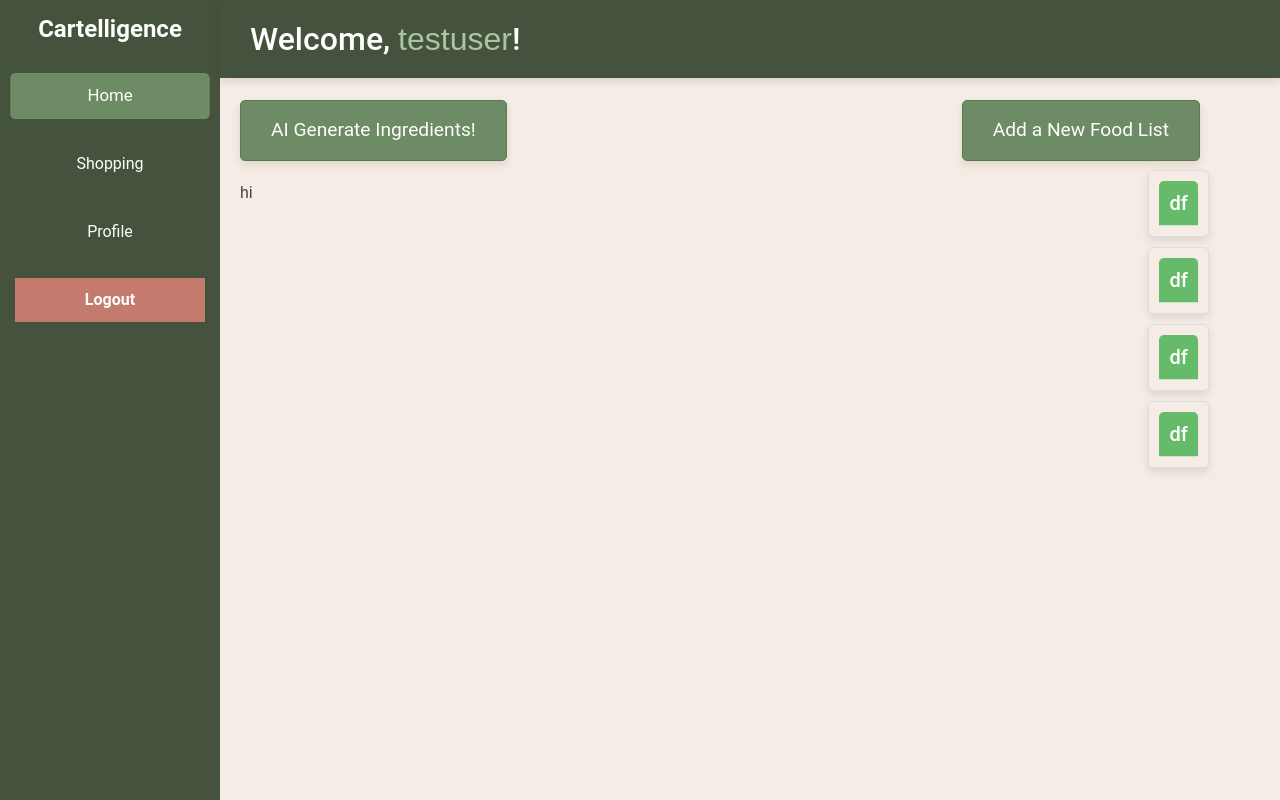
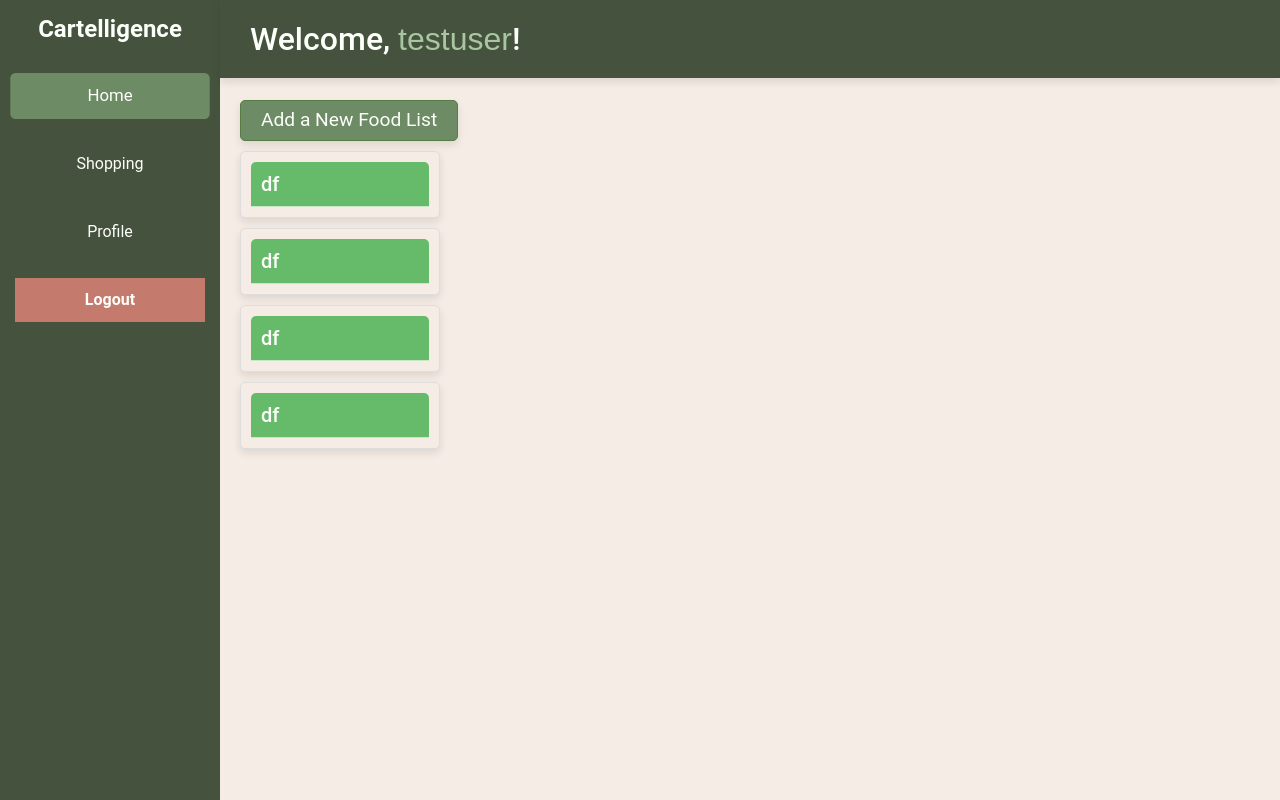
Before and after one commit to alephnull07/Cartelligence, a Flask app: page /dashboard in a window 1280 px wide. Run offline with Flask 3, Linux system fonts and the light colour scheme; a user stored in the database is signed in; some libraries are stand-ins or nearby versions.

Commit message:
Reverted unintended commit changes

```diff
--- a/app.py
+++ b/app.py
@@ -6,12 +6,14 @@ from flask_migrate import Migrate
 import google.generativeai as genai
 import time
 import json
+from dotenv import load_dotenv
+import os
 
 app = Flask(__name__)
 app.config['SECRET_KEY'] = 'secret-key'
 app.config['SQLALCHEMY_DATABASE_URI'] = 'sqlite:///database.db'
 model = genai.GenerativeModel('gemini-pro')
-genai.configure(api_key="key")
+genai.configure(api_key=os.getenv('GEMINI_API_KEY'))
 generation_config = {
         "temperature": 1,
         "top_p": 0.95,
@@ -257,17 +259,14 @@ def most_popular_item():
     popular_item = get_most_popular_item()
     return jsonify({"most_popular_item": popular_item})
 
-@app.route('/generate_ai_list', methods=['POST'])
+@app.route('/generate_recipe', methods=['POST'])
 @login_required
-def generate_ai_list():
-    from gemini_api import generateList
+def generate_recipe():
+    from gemini_api import generateRecipe
 
-    ai_response = generateList(current_user.dietary, current_user.budget)
-    foods = ai_response.split(",")
-    print(foods)
+    instructions, ingredients = generateRecipe(current_user.dietary, current_user.budget)
 
-
-    return jsonify(foods)
+    return jsonify({"instructions": instructions, "ingredients": ingredients})
 
 @app.route('/submit_alternative', methods=['POST'])
 @login_required
--- a/static/css/styles.css
+++ b/static/css/styles.css
@@ -75,6 +75,19 @@ body.has-topbar .main-content {
     margin-bottom: 20px;
 }
 
+.header-container {
+    display: flex;
+    flex-direction: row;
+    justify-content: space-evenly;
+}
+
+.recipe-container {
+    display: flex;
+    flex-direction: row;
+    justify-content: space-between;
+
+}
+
 /* Card Styles */
 .grocery-list-card {
     max-width: 200px; /* Adjust the width as needed */
@@ -115,14 +128,11 @@ body.has-topbar .main-content {
 .card-body form {
     margin-top: 10px;
 }
+
 .cards-container {
     display: block;
-    padding: 20px;
-    margin-top: 20px;
-    position:absolute;
-    top:15%;
-    right:4%;
-
+    margin-top: 6px;
+    position: relative;
 }
 
 /* Button Styles */
@@ -130,13 +140,11 @@ body.has-topbar .main-content {
 
 /* Style for the "Add a New Food List" button */
 .add-food-list-btn {
-    position: fixed;
-    right: 80px;
     background-color: #6d8b65; /* Green */
     border-color: #587d44;
     color: #fdfffa;
     font-family: 'Roboto', sans-serif;
-    padding: 15px 30px;
+    padding: 5px 20px;
     font-size: 1.2rem;
     border-radius: 5px;
     box-shadow: 0 4px 8px rgba(0, 0, 0, 0.1);
@@ -149,16 +157,25 @@ body.has-topbar .main-content {
     transform: scale(1.05);
 }
 
-.ai-generate-btn{
+.ai-generate-btn {
     background-color: #6d8b65; /* Green */
     border-color: #587d44;
     color: #fdfffa;
     font-family: 'Roboto', sans-serif;
-    padding: 15px 30px;
+    padding: 5px 20px;
     font-size: 1.2rem;
     border-radius: 5px;
     box-shadow: 0 4px 8px rgba(0, 0, 0, 0.1);
     transition: background-color 0.3s, transform 0.3s;
+}
+
+.button-container .ai-generate-btn {
+    /* Make sure the button stays at the right position */
+    margin-left: auto;  /* This ensures the button aligns with the right side */
+}
+
+.recipe-header {
+    text-align: right;  /* Align the Recipe Generator header to the right */
 }
 
 .ai-generate-btn:hover {
@@ -169,6 +186,9 @@ body.has-topbar .main-content {
 
 #ai-output {
     color: #4e4136;
+    width: 45%;
+    white-space: pre-wrap;
+    overflow-wrap: break-word;
 }
 
 .nutrition-btn{
@@ -245,6 +265,7 @@ body.has-topbar .main-content {
     background-color: #f6f6f6; /* Light grey */
 }
 
+
 #edit-btn {
     background-color: #c47a6d; /* Red */
 }
--- a/templates/dashboard.html
+++ b/templates/dashboard.html
@@ -145,17 +145,11 @@
             </div>
         </div>
 
-        <button type="button" class="btn ai-generate-btn" onclick="generateAIList()">
-            AI Generate Ingredients!
-        </button>
-
     </div>
 
-    <div>
-        <p id="ai-output">
-            hi
-        </p>
-    </div>
+    <!-- <div>
+
+    </div> -->
     <script>
         // Initialize all toasts when the page loads
         document.addEventListener('DOMContentLoaded', function () {
@@ -266,7 +260,7 @@
         // Save list functionality: Save and display the list as an expandable card
         async function saveList() {
             const listName = document.getElementById('listName').value;
-            const groceryLists = document.getElementById('grocery-lists');
+            const groceryLists = document.querySelector('.cards-container');
 
             if (!groceryLists) {
                 alert("Error: Cannot find #grocery-lists container.");
@@ -317,6 +311,9 @@
 
                         groceryLists.appendChild(newCard);
 
+                        // Force reflow to adjust layout
+                        groceryLists.offsetHeight; // Trigger reflow by accessing offsetHeight
+
                         // Reset form and modal
                         document.getElementById('listForm').reset();
                         document.getElementById('itemRows').innerHTML = `
@@ -365,15 +362,17 @@
         }
 
 
-        function generateAIList() {
-            fetch('/generate_ai_list', {method: 'POST'})
+        function generateRecipe() {
+            fetch('/generate_recipe', {method: 'POST'})
                 .then(response => response.json())
                 .then(data => {
                 let output = "<ul>";
-                data.forEach(item => {
-                    output += `<li>${item}</li>`;  // Format each item as a bullet point
+                data.ingredients.forEach(item => {
+                    output += `<li>${item.trim()}</li>`;  // Format each item as a bullet point
                 });
+                console.log(output);
                 output += "</ul>";
+                output += data.instructions;
                 document.getElementById('ai-output').innerHTML = output;
             })
         }
```
Also changed, not shown: gemini_api.py (+33 -12 lines), templates/login.html (+9 -9 lines).
